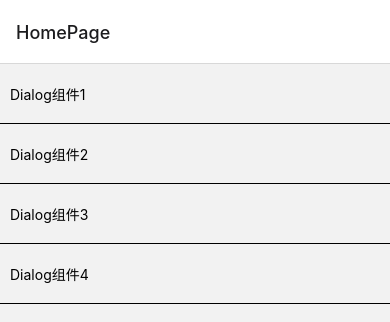
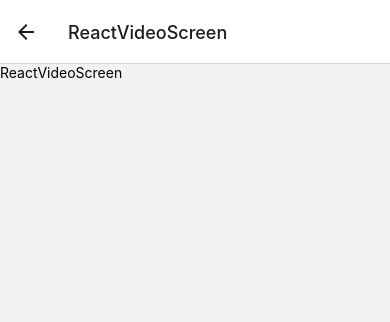
Before and after one commit to SmileYang966/CommonComponent, a React Native app: screen /ReactVideoScreen in a window 390 px wide. Shown: the top 322 px of the page. Built offline with nearby package versions, Linux system fonts and the light colour scheme.

Commit message:
添加新的视频组件list item

```diff
--- a/App.js
+++ b/App.js
@@ -4,6 +4,7 @@
 import DialogScreen from './src/01-DialogScreen';
 import MultiDialogScreen from './src/02-MultiDialogScreen';
 import HomePage from './HomePage';
+import ReactVideoScreen from './src/04-react-video'
 import AxiosRequestScreen from './src/03-axios-request';
 import { createNativeStackNavigator } from '@react-navigation/native-stack';
 
@@ -18,6 +19,7 @@
         <Stack.Screen name="DialogScreen" component={DialogScreen} />
         <Stack.Screen name="MultiDialogScreen" component={MultiDialogScreen} />
         <Stack.Screen name="AxiosRequestScreen" component={AxiosRequestScreen}/>
+        <Stack.Screen name="ReactVideoScreen" component={ReactVideoScreen}/>
       </Stack.Navigator>
     </NavigationContainer>
   );
--- a/HomePage.tsx
+++ b/HomePage.tsx
@@ -10,10 +10,10 @@
 import { ToDos,ToListItem } from './src/ToDoList';
 
 const totalData : ToListItem[] = [
-  { id : 1, text : 'Dialog组件1' },
-  { id : 2, text : 'Dialog组件2' },
-  { id : 3, text : 'Dialog组件3' },
-  { id : 4, text : 'Dialog组件4' }
+  { id : 1, text : '单个弹框' },
+  { id : 2, text : '多个弹框' },
+  { id : 3, text : 'Axios网络请求' },
+  { id : 4, text : '视频组件' }
 ]
 
 
@@ -44,6 +44,9 @@
       case 2:
           navigation.push("AxiosRequestScreen")
           break;
+      case 3:
+          navigation.push("ReactVideoScreen")
+          break;
       default:
         navigation.push("MultiDialogScreen")
         break;
--- /dev/null
+++ b/src/04-react-video.js
@@ -0,0 +1,12 @@
+import { Text, View } from 'react-native'
+import React, { Component } from 'react'
+
+export default class ReactVideoScreen extends Component {
+  render() {
+    return (
+      <View>
+        <Text>ReactVideoScreen</Text>
+      </View>
+    )
+  }
+}
```
Also changed, not shown: 1 other file (tests, documents, lock files or other folders).
